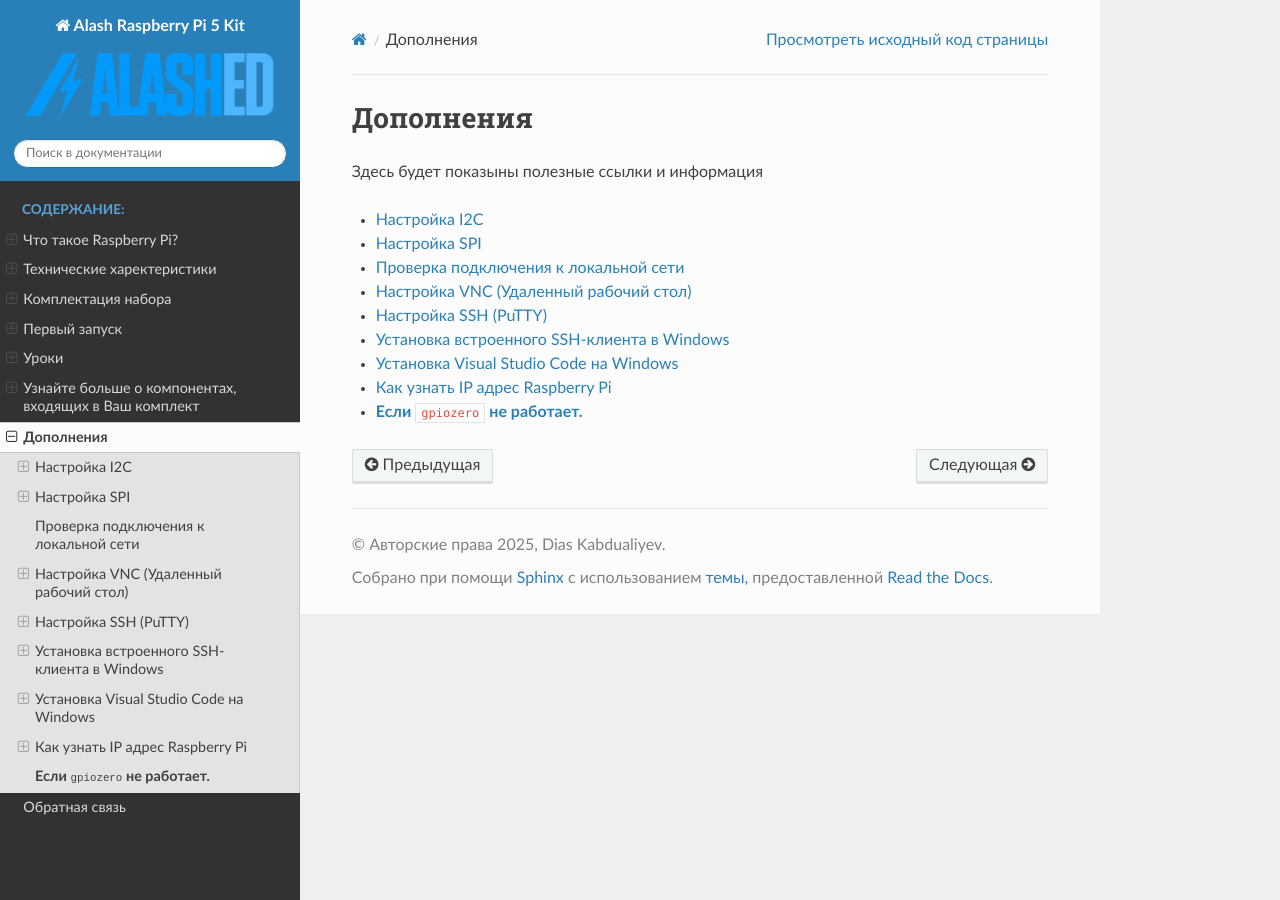
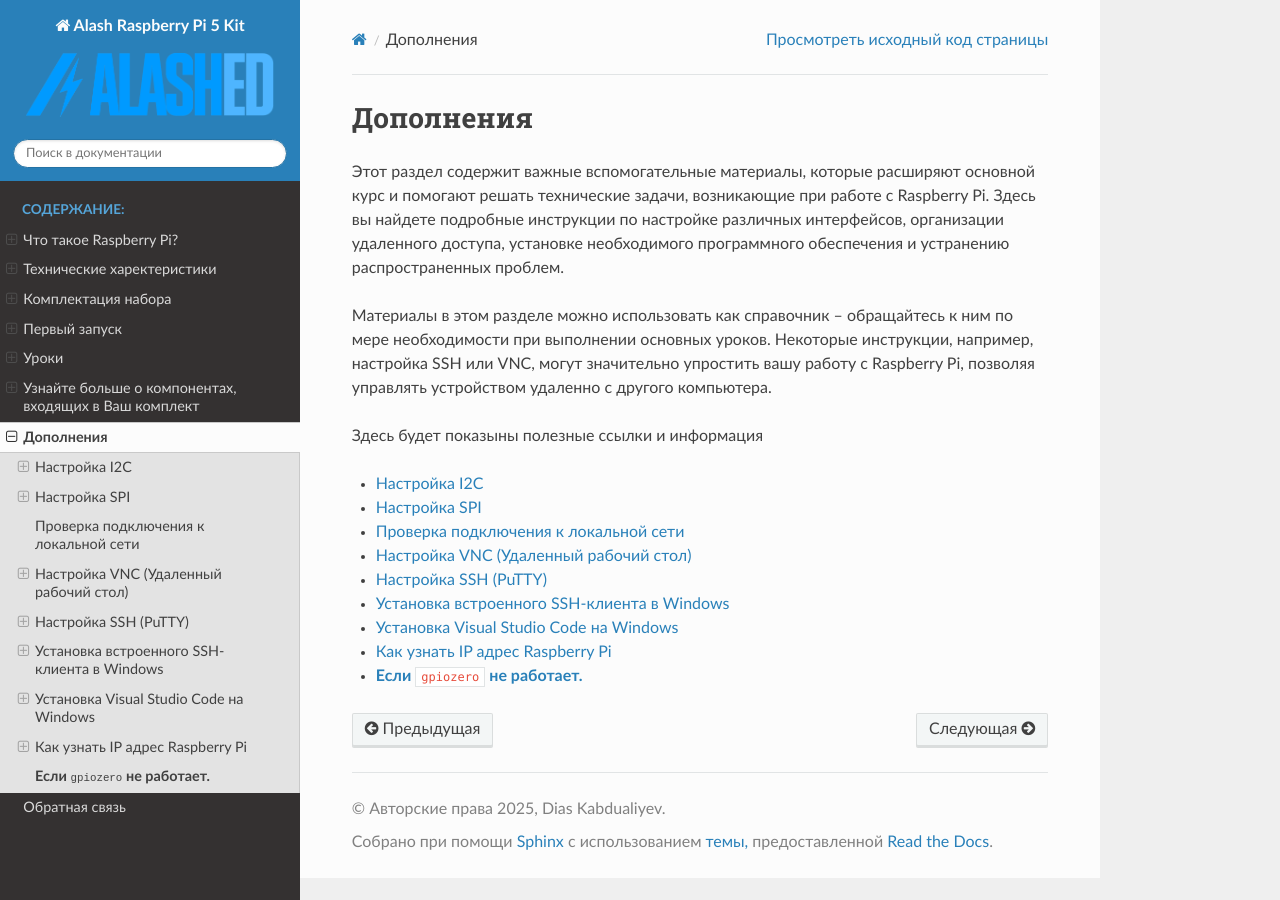
Before and after one commit to diaskabdualiev/RaspberryPiKit, a Sphinx documentation site: the page built from source/appendix/index.rst, in a window 1280 px wide. Built offline with Sphinx 7.4.7 and the Read the Docs theme 3.1.0, drawn with Linux system fonts in a browser that asks for light colours; formulas are drawn with MathJax 3.

Commit message:
добавил описания

```diff
--- a/source/appendix/index.rst
+++ b/source/appendix/index.rst
@@ -1,5 +1,17 @@
 Дополнения
 =============================
+
+Этот раздел содержит важные вспомогательные материалы, которые расширяют основной
+курс и помогают решать технические задачи, возникающие при работе с Raspberry Pi.
+Здесь вы найдете подробные инструкции по настройке различных интерфейсов, организации
+удаленного доступа, установке необходимого программного обеспечения и устранению
+распространенных проблем.
+
+Материалы в этом разделе можно использовать как справочник – обращайтесь к ним по мере
+необходимости при выполнении основных уроков. Некоторые инструкции, например, настройка
+SSH или VNC, могут значительно упростить вашу работу с Raspberry Pi, позволяя управлять
+устройством удаленно с другого компьютера.
+
 Здесь будет показыны полезные ссылки и информация
 
 .. toctree::
--- a/source/parts/photos.rst
+++ b/source/parts/photos.rst
@@ -1,5 +1,10 @@
 Фотографий компонентов
 ===============================
+
+В этом разделе представлены фотографии всех компонентов, входящих в комплект набора
+Raspberry Pi 5. Визуальное представление поможет вам легче идентифицировать каждый
+элемент при сборке проектов. Для каждого компонента указано его точное наименование
+и количество в наборе, что облегчит инвентаризацию и планирование ваших проектов.
 
 .. list-table::
    :widths: 15 50 10
```
Also changed, not shown: source/lessons/index.rst (+10 -0 lines), source/parts/index.rst (+7 -0 lines), source/start/index.rst (+10 -0 lines).
